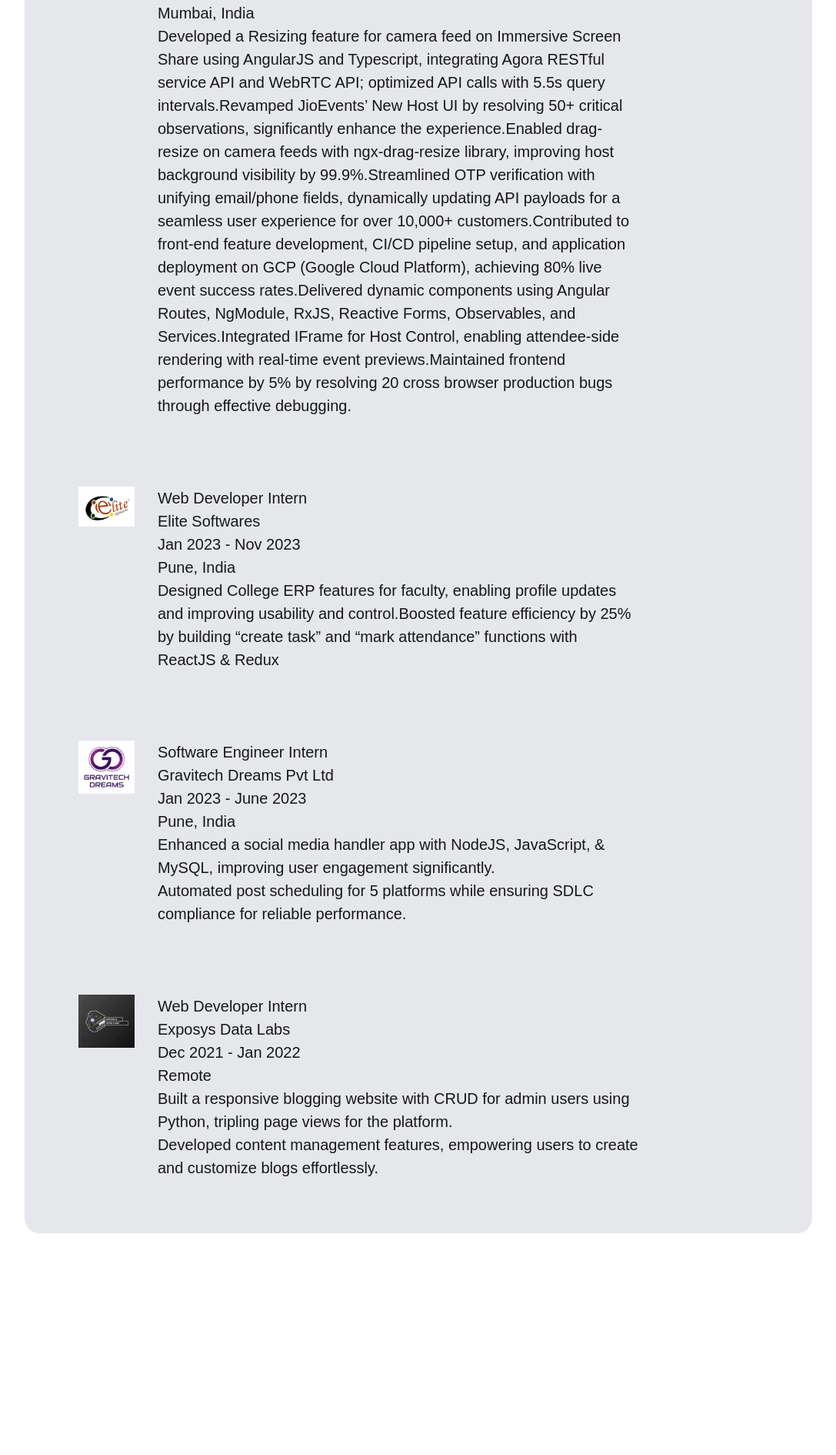
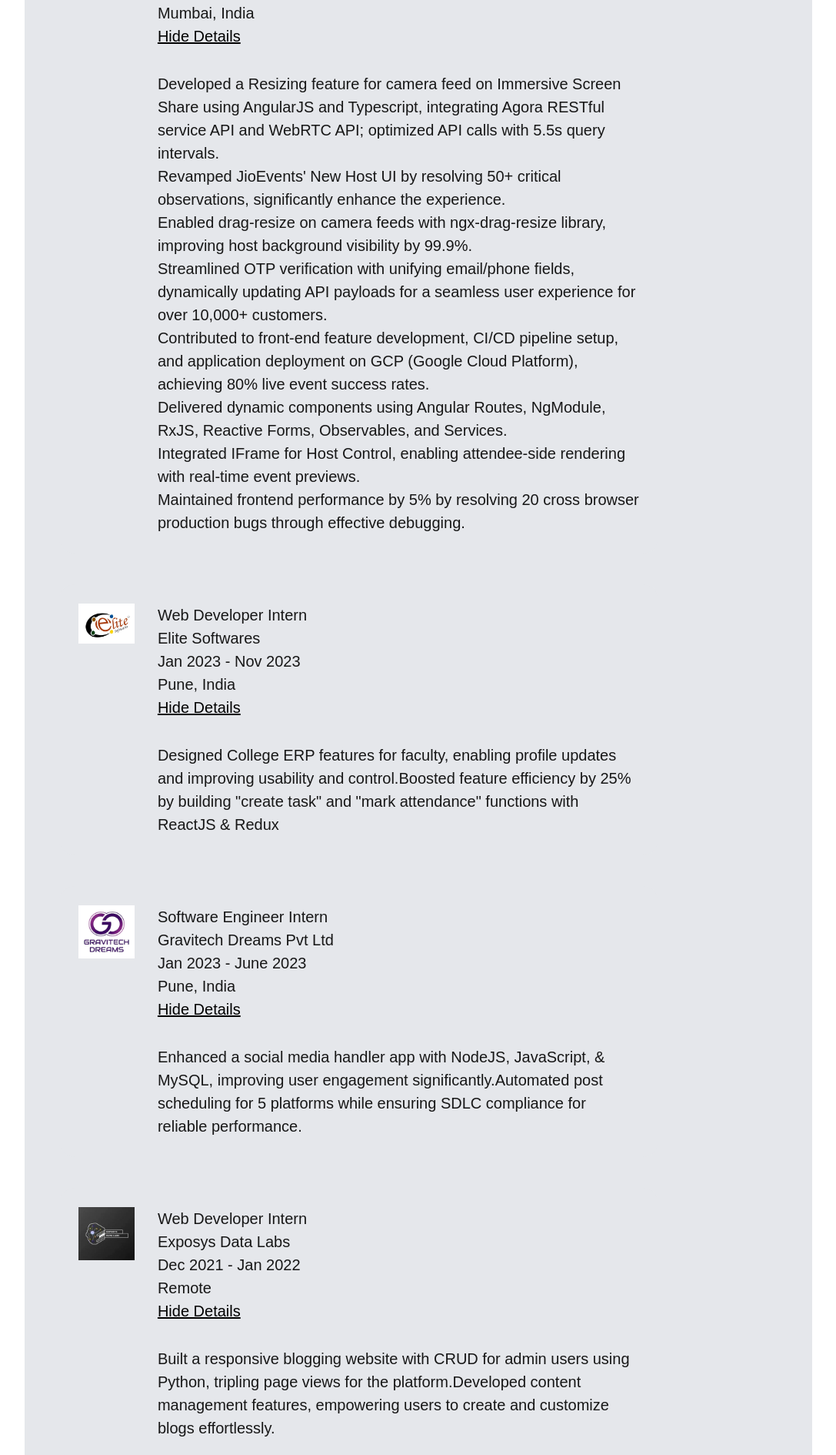
Before and after one commit to TejasSaraf/Portfolio.io, a Next.js app: page / in a window 1280 px wide. Shown: the part 1290-3180 px from the top of the page at 77% size, without its empty margins (96-1183 px from the left). Before the commit the page ends 2912 px from the top, so only its background shows below. Built offline with nearby package versions, Linux system fonts and the light colour scheme.

Commit message:
Added Framer motion - Exit animations to job description

```diff
--- a/app/components/Experience.tsx
+++ b/app/components/Experience.tsx
@@ -1,68 +1,176 @@
 "use client";
+import { AnimatePresence } from "motion/react"
+import * as motion from "motion/react-client"
+import { useState } from "react"
+import { CSSProperties } from "react";
 
-function Experience(){
-    return(
+const container: CSSProperties = {
+  position: 'relative',
+  display: 'flex',
+  flexDirection: 'column',
+  alignItems: 'flex-start',
+  gap: '1rem',
+  width: '100%'
+};
+
+const button: CSSProperties = {
+  border: 'none',
+  borderRadius: '4px',
+  textDecoration: 'underline',
+  color: 'black',
+  cursor: 'pointer',
+  marginBottom: '1rem'
+};
+
+function Experience() {
+  const [visibleSections, setVisibleSections] = useState({
+    jio: true,
+    elite: true,
+    gravitech: true,
+    exposys: true
+  });
+
+  return (
     <div className="experience">
       <h1>Experience</h1>
 
       <div className="jio">
-        <img className="jioLogo" src="/Reliance_Jio_Logo.png" alt="" />
+        <img className="jioLogo" src="/Reliance_Jio_Logo.png" alt="Jio Logo" />
         <div className="jioDetails">
           <span>Software Developer</span>
           <span>Jio Platforms Limited</span>
           <span>Oct 2023 - July 2024</span>
           <span>Mumbai, India</span>
-        <div className="content">
-          <span>Developed a Resizing feature for camera feed on Immersive Screen Share using AngularJS and Typescript, integrating Agora RESTful service API and WebRTC API; optimized API calls with 5.5s query intervals.</span>
-          <span>Revamped JioEvents’ New Host UI by resolving 50+ critical observations, significantly enhance the experience.</span>
-          <span>Enabled drag-resize on camera feeds with ngx-drag-resize library, improving host background visibility by 99.9%.</span>
-          <span>Streamlined OTP verification with unifying email/phone fields, dynamically updating API payloads for a seamless user experience for over 10,000+ customers.</span>
-          <span>Contributed to front-end feature development, CI/CD pipeline setup, and application deployment on GCP (Google Cloud Platform), achieving 80% live event success rates.</span>
-          <span>Delivered dynamic components using Angular Routes, NgModule, RxJS, Reactive Forms, Observables, and Services.</span>
-          <span>Integrated IFrame for Host Control, enabling attendee-side rendering with real-time event previews.</span>
-          <span>Maintained frontend performance by 5% by resolving 20 cross browser production bugs through effective debugging.</span>
+          <div style={container}>
+            <motion.button
+              style={button}
+              onClick={() => setVisibleSections(prev => ({ ...prev, jio: !prev.jio }))}
+              whileTap={{ y: 1 }}
+            >
+              {visibleSections.jio ? "Hide Details" : "Show Details"}
+            </motion.button>
+            <AnimatePresence>
+              {visibleSections.jio && (
+                <motion.div
+                  className="content"
+                  initial={{ opacity: 0, height: 0 }}
+                  animate={{ opacity: 1, height: 'auto' }}
+                  exit={{ opacity: 0, height: 0 }}
+                  style={{ overflow: 'hidden' }}
+                >
+                  <span>Developed a Resizing feature for camera feed on Immersive Screen Share using AngularJS and Typescript, integrating Agora RESTful service API and WebRTC API; optimized API calls with 5.5s query intervals.</span><br></br>
+                  <span>Revamped JioEvents&apos; New Host UI by resolving 50+ critical observations, significantly enhance the experience.</span><br></br>
+                  <span>Enabled drag-resize on camera feeds with ngx-drag-resize library, improving host background visibility by 99.9%.</span><br></br>
+                  <span>Streamlined OTP verification with unifying email/phone fields, dynamically updating API payloads for a seamless user experience for over 10,000+ customers.</span><br></br>
+                  <span>Contributed to front-end feature development, CI/CD pipeline setup, and application deployment on GCP (Google Cloud Platform), achieving 80% live event success rates.</span><br></br>
+                  <span>Delivered dynamic components using Angular Routes, NgModule, RxJS, Reactive Forms, Observables, and Services.</span><br></br>
+                  <span>Integrated IFrame for Host Control, enabling attendee-side rendering with real-time event previews.</span><br></br>
+                  <span>Maintained frontend performance by 5% by resolving 20 cross browser production bugs through effective debugging.</span><br></br>
+                </motion.div>
+              )}
+            </AnimatePresence>
           </div>
         </div>
       </div>
 
       <div className="eliteSoftwares">
-      <img className="eliteSoftwaresLogo" src="/elitesoftwares.jpg" alt="" />
+        <img className="eliteSoftwaresLogo" src="/elitesoftwares.jpg" alt="Elite Softwares Logo" />
         <div className="eliteDetails">
           <span>Web Developer Intern</span>
           <span>Elite Softwares</span>
           <span>Jan 2023 - Nov 2023</span>
           <span>Pune, India</span>
-        <div className="content">
+          <div style={container}>
+            <motion.button
+              style={button}
+              onClick={() => setVisibleSections(prev => ({ ...prev, elite: !prev.elite }))}
+              whileTap={{ y: 1 }}
+            >
+              {visibleSections.elite ? "Hide Details" : "Show Details"}
+            </motion.button>
+            <AnimatePresence>
+              {visibleSections.elite && (
+                <motion.div
+                  className="content"
+                  initial={{ opacity: 0, height: 0 }}
+                  animate={{ opacity: 1, height: 'auto' }}
+                  exit={{ opacity: 0, height: 0 }}
+                  style={{ overflow: 'hidden' }}
+                >
                   <span>Designed College ERP features for faculty, enabling profile updates and improving usability and control.</span>
-          <span>Boosted feature efficiency by 25% by building “create task” and “mark attendance” functions with ReactJS & Redux</span>
+                  <span>Boosted feature efficiency by 25% by building &quot;create task&quot; and &quot;mark attendance&quot; functions with ReactJS & Redux</span>
+                </motion.div>
+              )}
+            </AnimatePresence>
           </div>
         </div>
       </div>
 
       <div className="gravitechDreams">
-      <img className="gravitechDreamsLogo" src="/gravitechDreams.png" alt="" />
+        <img className="gravitechDreamsLogo" src="/gravitechDreams.png" alt="Gravitech Dreams Logo" />
         <div className="gravitechDetails">
           <span>Software Engineer Intern</span>
           <span>Gravitech Dreams Pvt Ltd</span>
           <span>Jan 2023 - June 2023</span>
           <span>Pune, India</span>
+          <div style={container}>
+            <motion.button
+              style={button}
+              onClick={() => setVisibleSections(prev => ({ ...prev, gravitech: !prev.gravitech }))}
+              whileTap={{ y: 1 }}
+            >
+              {visibleSections.gravitech ? "Hide Details" : "Show Details"}
+            </motion.button>
+            <AnimatePresence>
+              {visibleSections.gravitech && (
+                <motion.div
+                  className="content"
+                  initial={{ opacity: 0, height: 0 }}
+                  animate={{ opacity: 1, height: 'auto' }}
+                  exit={{ opacity: 0, height: 0 }}
+                  style={{ overflow: 'hidden' }}
+                >
                   <span>Enhanced a social media handler app with NodeJS, JavaScript, & MySQL, improving user engagement significantly.</span>
                   <span>Automated post scheduling for 5 platforms while ensuring SDLC compliance for reliable performance.</span>
+                </motion.div>
+              )}
+            </AnimatePresence>
+          </div>
         </div>
       </div>
 
       <div className="exposysLabs">
-      <img className="exposysLabsLogo" src="/exposys.jpg" alt="" />
+        <img className="exposysLabsLogo" src="/exposys.jpg" alt="Exposys Labs Logo" />
         <div className="exposysDetails">
           <span>Web Developer Intern</span>
           <span>Exposys Data Labs</span>
           <span>Dec 2021 - Jan 2022</span>
           <span>Remote</span>
+          <div style={container}>
+            <motion.button
+              style={button}
+              onClick={() => setVisibleSections(prev => ({ ...prev, exposys: !prev.exposys }))}
+              whileTap={{ y: 1 }}
+            >
+              {visibleSections.exposys ? "Hide Details" : "Show Details"}
+            </motion.button>
+            <AnimatePresence>
+              {visibleSections.exposys && (
+                <motion.div
+                  className="content"
+                  initial={{ opacity: 0, height: 0 }}
+                  animate={{ opacity: 1, height: 'auto' }}
+                  exit={{ opacity: 0, height: 0 }}
+                  style={{ overflow: 'hidden' }}
+                >
                   <span>Built a responsive blogging website with CRUD for admin users using Python, tripling page views for the platform.</span>
                   <span>Developed content management features, empowering users to create and customize blogs effortlessly.</span>
+                </motion.div>
+              )}
+            </AnimatePresence>
           </div>
         </div>
-
+      </div>
     </div>
   );
 }
```
Also changed, not shown: app/globals.css (line endings or trailing spaces). Lines whose indentation alone changed are shown as unchanged.
